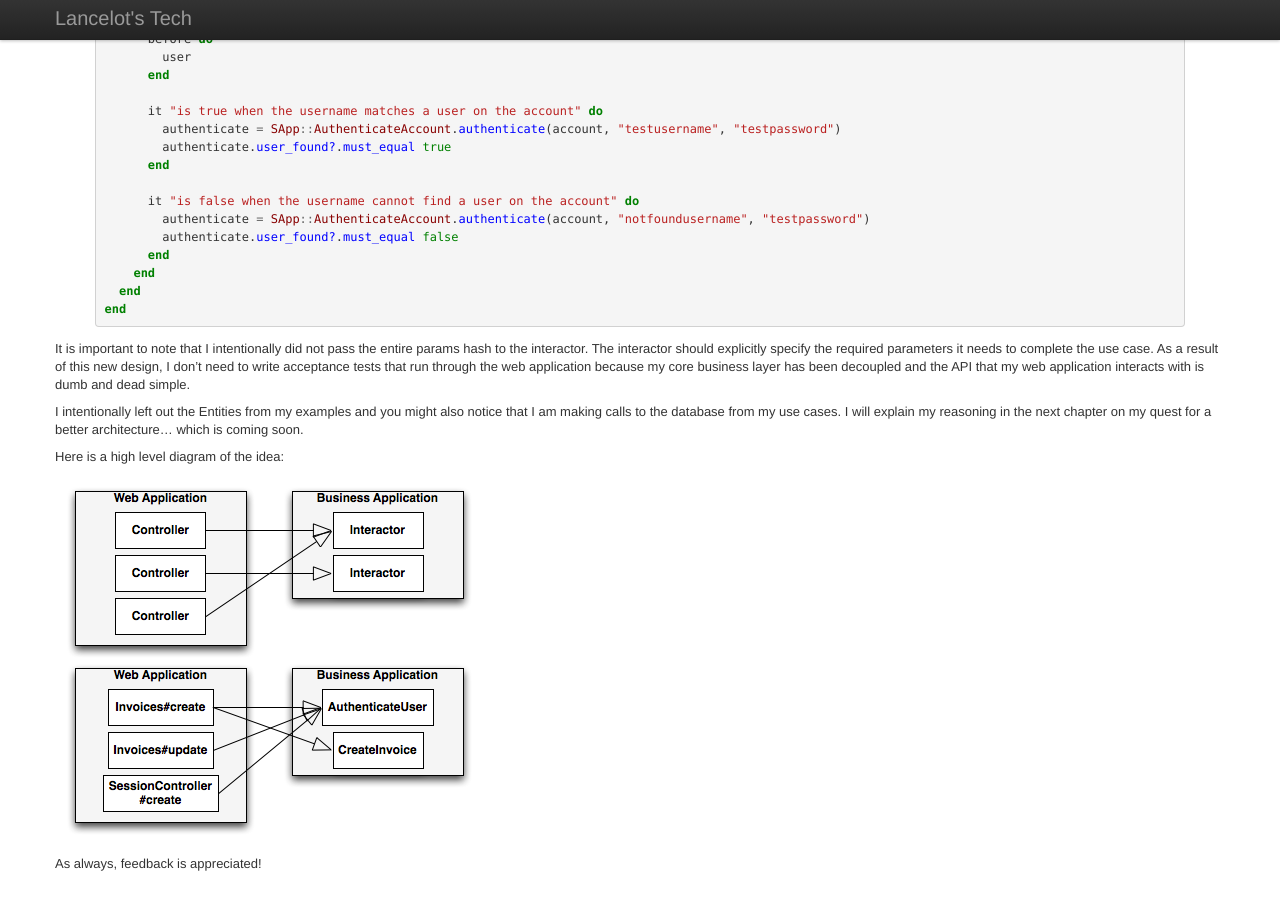
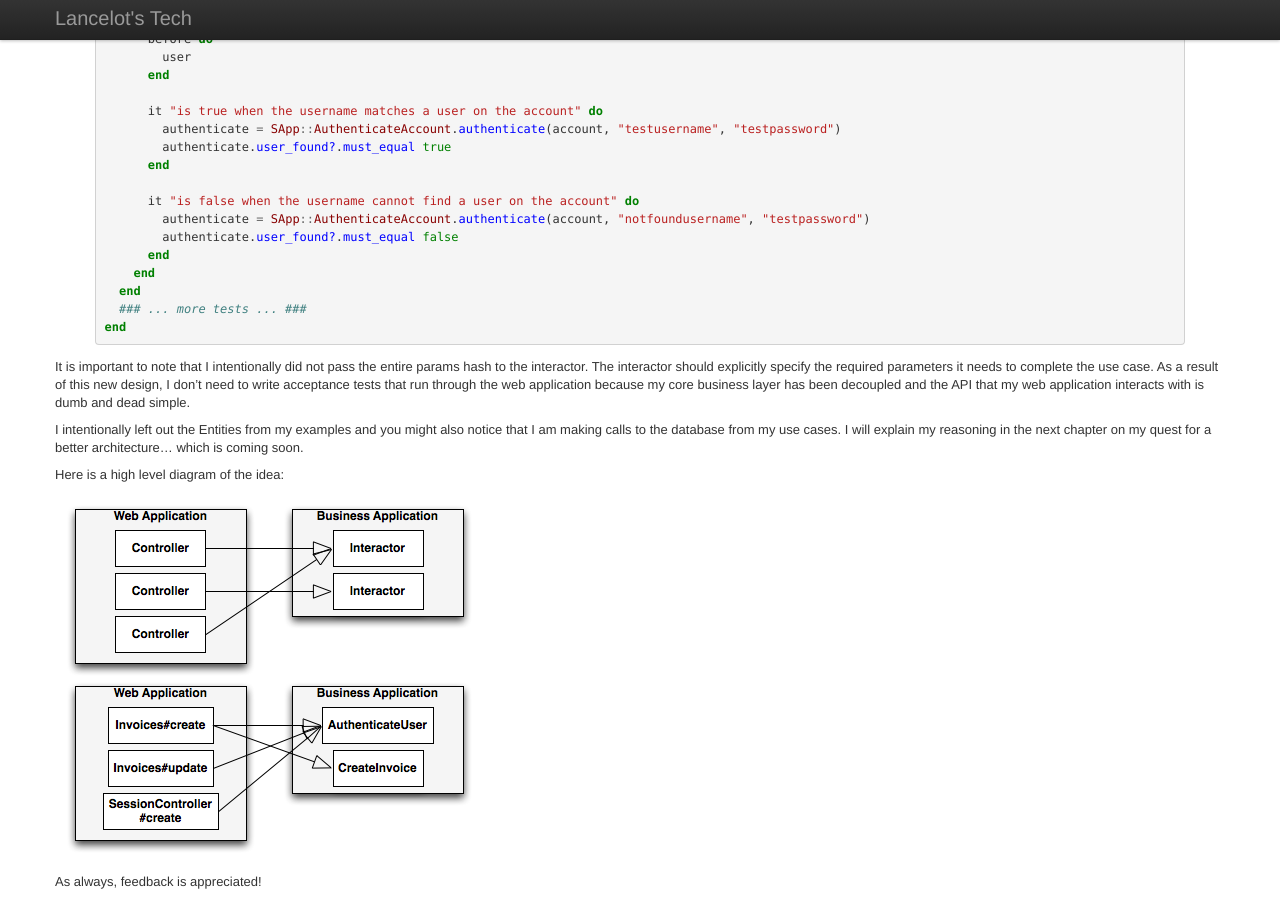
Before and after one commit to lancecarlson/lancecarlson.github.com, a Jekyll site: the page built from _posts/2012-05-15-decoupling-business-logic-from-the-web-application.md, in a window 1280 px wide and 900 px high, scrolled down 2198 px. Built offline with Jekyll 4.4.1, drawn with Linux system fonts in a browser that asks for light colours; comment, search, counter and statistics services are not loaded.

Commit message:
More tests comment

```diff
--- a/_posts/2012-05-15-decoupling-business-logic-from-the-web-application.md
+++ b/_posts/2012-05-15-decoupling-business-logic-from-the-web-application.md
@@ -138,6 +138,7 @@ describe SApp::AuthenticateUser do
       end
     end
   end
+  ### ... more tests ... ###
 end
 {% endhighlight %}
 
```
